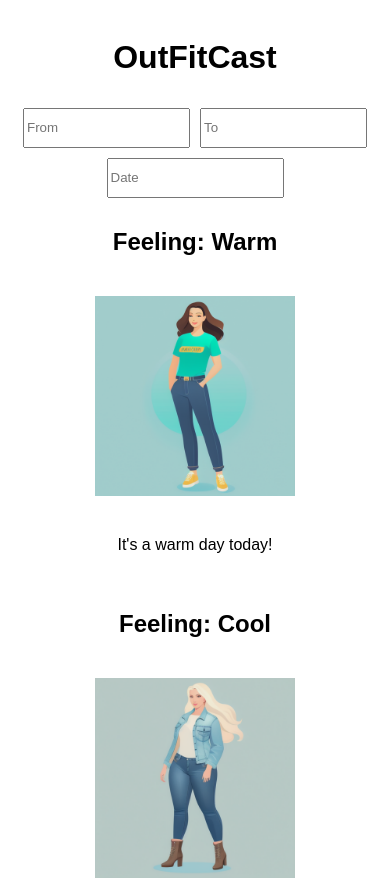
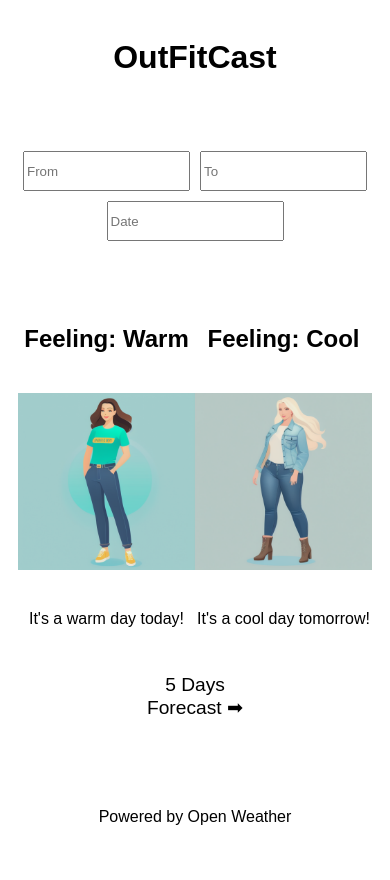
Before and after one commit to taekim-dev/outfit-cast, a Vue app: page / in a window 390 px wide. Shown: the top 880 px of the page. Built offline with nearby package versions, Linux system fonts and the light colour scheme.

Commit message:
forecast layout change

```diff
--- a/src/components/WeatherForecast.vue
+++ b/src/components/WeatherForecast.vue
@@ -1,5 +1,6 @@
 <template>
   <div class="forecast-wrapper">
+    <div class="weather-display-container">
       <WeatherDisplay
         weatherCategory="Warm"
         avatarImage="avatar_warm.png"
@@ -10,8 +11,9 @@
         avatarImage="avatar_cool.png"
         weatherDescription="It's a cool day tomorrow!"
       />
+    </div>
     <div class="more-forecast">
-      More Forecast ➡
+      5 Days Forecast ➡
     </div>
   </div>
 </template>
@@ -29,19 +31,45 @@ export default {
 
 <style scoped>
 .forecast-wrapper {
+  width: 100%;
   display: flex;
-  justify-content: center;
+  flex-direction: column;
   align-items: center;
-  gap: 20px;
-  flex-wrap: wrap;
-  width: 100%;
+  margin: 10px 0;
+}
+
+.weather-display-container {
+  width: 40%;
+  display: flex;
+  justify-content: space-evenly;
+  margin-bottom: 10px;
+}
+
+.weather-display-container weatherdisplay {
+  width: 45%;
 }
 
 .more-forecast {
+  width: 15%;
   padding: 20px;
   font-size: 1.2em;
   cursor: pointer;
-  align-self: center;
   text-align: center;
 }
+
+@media (max-width: 600px) {
+  .weather-display-container {
+    width: 100%;
+  }
+  .weather-display-container weatherdisplay {
+    width: calc(50% - 10px);
+    box-sizing: border-box;
+    margin: 0 5px;
+  }
+  .more-forecast {
+    width: 50%;
+    box-sizing: border-box;
+    margin: 0 auto;
+  }
+}
 </style>
```
Lines whose indentation alone changed are shown as unchanged.
